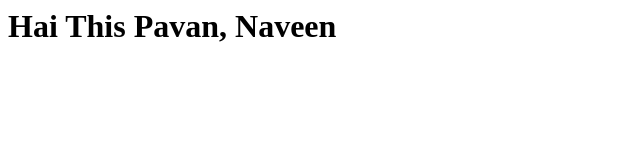
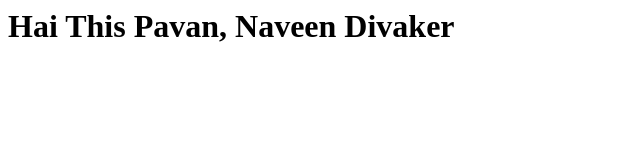
Before and after one commit to pavan5115/skype, a plain HTML site: page index.html in a window 1280 px wide. Shown: the whole page, without its empty margins (0-640 px from the left). Drawn offline with Linux system fonts and the light colour scheme.

Commit message:
Update index.html

```diff
--- a/index.html
+++ b/index.html
@@ -1,4 +1,4 @@
 <html>
-	<h1> Hai This Pavan, Naveen</h1>
+	<h1> Hai This Pavan, Naveen Divaker</h1>
 
 </html>
```
